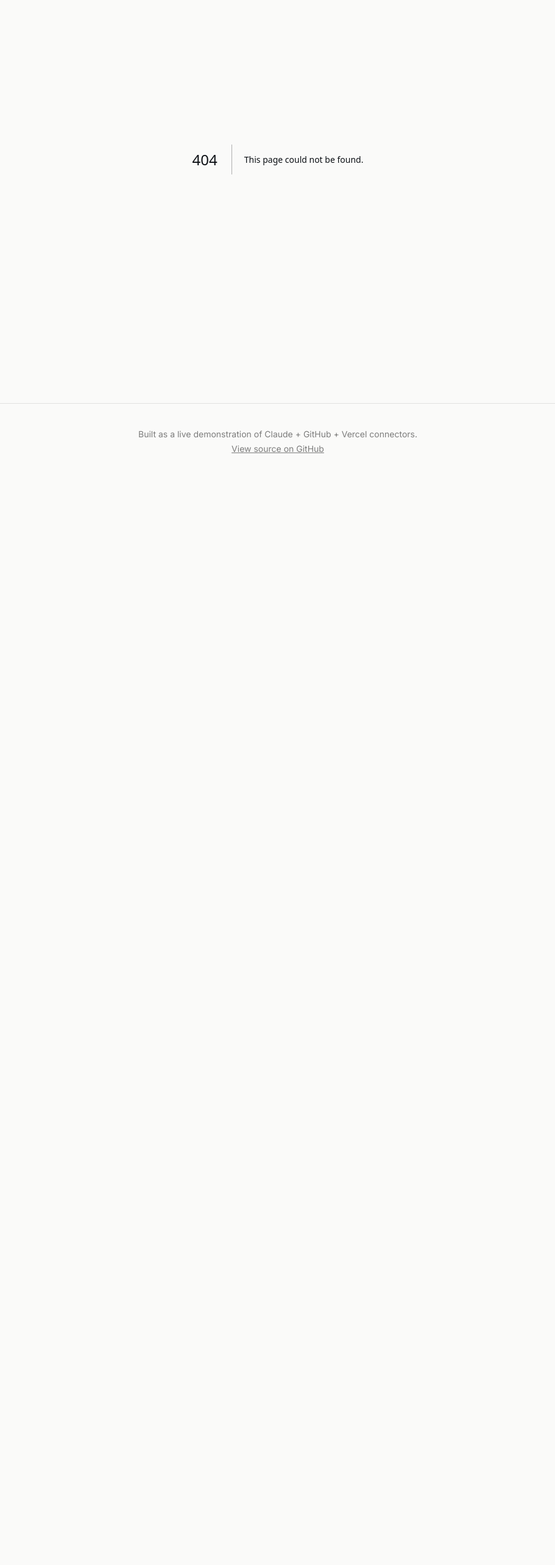
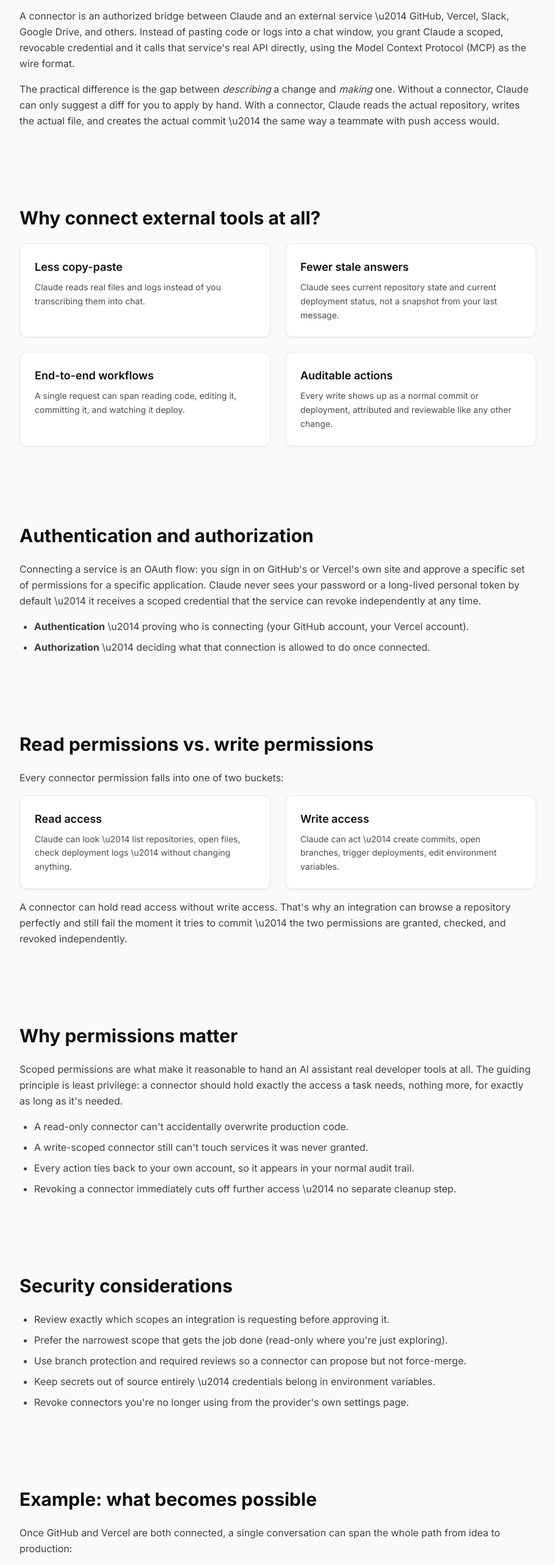
Before and after one commit to vinith4/claude-connectors-blog, a Next.js app: page /connectors in a window 1280 px wide. Before the commit this address had no page. Shown: the part 200-2766 px from the top of the page at 61% size, without its empty margins (184-1095 px from the left). Before the commit the page ends 986 px from the top, so only its background shows below. Built offline with nearby package versions, Linux system fonts and the light colour scheme.

Commit message:
feat: add connector architecture section (OAuth, permissions, security)

```diff
--- /dev/null
+++ b/app/connectors/page.tsx
@@ -0,0 +1,122 @@
+import Card from "@/components/Card";
+import Section from "@/components/Section";
+import CodeBlock from "@/components/CodeBlock";
+
+export const metadata = {
+  title: "Claude Connectors",
+  description:
+    "What Claude connectors are, how OAuth permissions work, and why read/write scopes matter.",
+};
+
+export default function ConnectorsPage() {
+  return (
+    <>
+      <Section kicker="Foundations" title="What are Claude connectors?">
+        <p>
+          A connector is an authorized bridge between Claude and an external service \u2014 GitHub,
+          Vercel, Slack, Google Drive, and others. Instead of pasting code or logs into a chat window,
+          you grant Claude a scoped, revocable credential and it calls that service&apos;s real API
+          directly, using the Model Context Protocol (MCP) as the wire format.
+        </p>
+        <p>
+          The practical difference is the gap between <em>describing</em> a change and{" "}
+          <em>making</em> one. Without a connector, Claude can only suggest a diff for you to apply by
+          hand. With a connector, Claude reads the actual repository, writes the actual file, and
+          creates the actual commit \u2014 the same way a teammate with push access would.
+        </p>
+      </Section>
+
+      <Section title="Why connect external tools at all?">
+        <div className="grid gap-6 sm:grid-cols-2">
+          <Card title="Less copy-paste">
+            Claude reads real files and logs instead of you transcribing them into chat.
+          </Card>
+          <Card title="Fewer stale answers">
+            Claude sees current repository state and current deployment status, not a snapshot from
+            your last message.
+          </Card>
+          <Card title="End-to-end workflows">
+            A single request can span reading code, editing it, committing it, and watching it deploy.
+          </Card>
+          <Card title="Auditable actions">
+            Every write shows up as a normal commit or deployment, attributed and reviewable like any
+            other change.
+          </Card>
+        </div>
+      </Section>
+
+      <Section title="Authentication and authorization">
+        <p>
+          Connecting a service is an OAuth flow: you sign in on GitHub&apos;s or Vercel&apos;s own site
+          and approve a specific set of permissions for a specific application. Claude never sees your
+          password or a long-lived personal token by default \u2014 it receives a scoped credential that
+          the service can revoke independently at any time.
+        </p>
+        <ul className="list-disc space-y-2 pl-6">
+          <li>
+            <strong>Authentication</strong> \u2014 proving who is connecting (your GitHub account, your
+            Vercel account).
+          </li>
+          <li>
+            <strong>Authorization</strong> \u2014 deciding what that connection is allowed to do once
+            connected.
+          </li>
+        </ul>
+      </Section>
+
+      <Section title="Read permissions vs. write permissions">
+        <p>Every connector permission falls into one of two buckets:</p>
+        <div className="grid gap-6 sm:grid-cols-2">
+          <Card title="Read access">
+            Claude can look \u2014 list repositories, open files, check deployment logs \u2014 without
+            changing anything.
+          </Card>
+          <Card title="Write access">
+            Claude can act \u2014 create commits, open branches, trigger deployments, edit environment
+            variables.
+          </Card>
+        </div>
+        <p>
+          A connector can hold read access without write access. That&apos;s why an integration can
+          browse a repository perfectly and still fail the moment it tries to commit \u2014 the two
+          permissions are granted, checked, and revoked independently.
+        </p>
+      </Section>
+
+      <Section title="Why permissions matter">
+        <p>
+          Scoped permissions are what make it reasonable to hand an AI assistant real developer tools
+          at all. The guiding principle is least privilege: a connector should hold exactly the access a
+          task needs, nothing more, for exactly as long as it&apos;s needed.
+        </p>
+        <ul className="list-disc space-y-2 pl-6">
+          <li>A read-only connector can&apos;t accidentally overwrite production code.</li>
+          <li>A write-scoped connector still can&apos;t touch services it was never granted.</li>
+          <li>Every action ties back to your own account, so it appears in your normal audit trail.</li>
+          <li>Revoking a connector immediately cuts off further access \u2014 no separate cleanup step.</li>
+        </ul>
+      </Section>
+
+      <Section title="Security considerations">
+        <ul className="list-disc space-y-2 pl-6">
+          <li>Review exactly which scopes an integration is requesting before approving it.</li>
+          <li>Prefer the narrowest scope that gets the job done (read-only where you&apos;re just exploring).</li>
+          <li>Use branch protection and required reviews so a connector can propose but not force-merge.</li>
+          <li>Keep secrets out of source entirely \u2014 credentials belong in environment variables.</li>
+          <li>Revoke connectors you&apos;re no longer using from the provider&apos;s own settings page.</li>
+        </ul>
+      </Section>
+
+      <Section title="Example: what becomes possible">
+        <p>
+          Once GitHub and Vercel are both connected, a single conversation can span the whole path from
+          idea to production:
+        </p>
+        <CodeBlock
+          lang="workflow"
+          code={`"Add a pricing page, commit it, and deploy it"\n   \u2502\n   \u251c\u2500 read current repo structure         (GitHub, read)\n   \u251c\u2500 write app/pricing/page.tsx          (GitHub, write)\n   \u251c\u2500 create commit on main               (GitHub, write)\n   \u2514\u2500 trigger production deployment       (Vercel, write)\n        \u2502\n        \u2514\u2500 report back the live URL`}
+        />
+      </Section>
+    </>
+  );
+}
```
